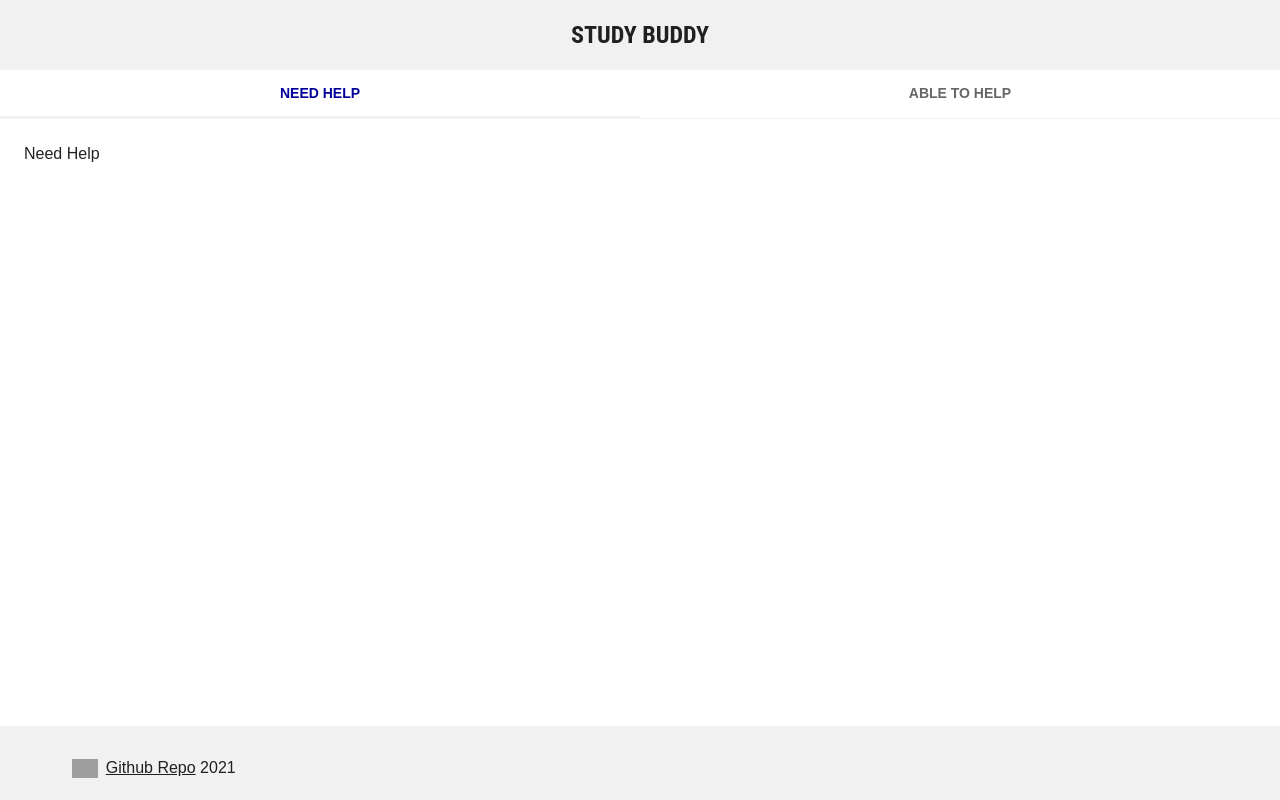
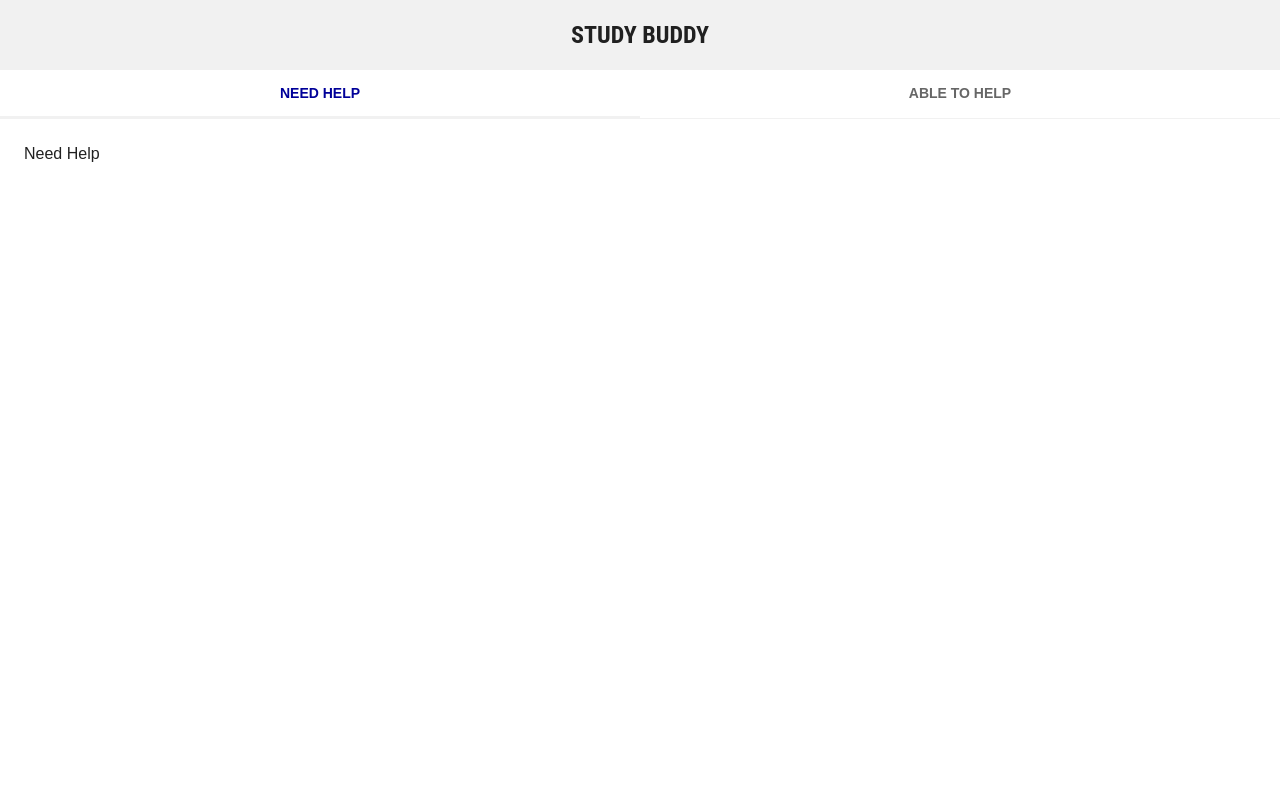
Before and after one commit to karlharfouche/projet-web, a React (Create React App) app in the folder projet-frontend/: page /main-view in a window 1280 px wide. Shown: the top 800 px of the page. Built offline with nearby package versions, Linux system fonts and the light colour scheme; grey boxes are pictures that could not be loaded.

Commit message:
Modify footer in MainView

```diff
--- a/projet-frontend/src/ui/MainView.js
+++ b/projet-frontend/src/ui/MainView.js
@@ -72,7 +72,7 @@ function MainView() {
     return(
         <>
             <AppAppBar />
-            <div style={{minHeight: '82vh'}}>
+            <div style={{minHeight: '100vh'}}>
                 <BasicTabs />
             </div>
             <AppFooter />
```
